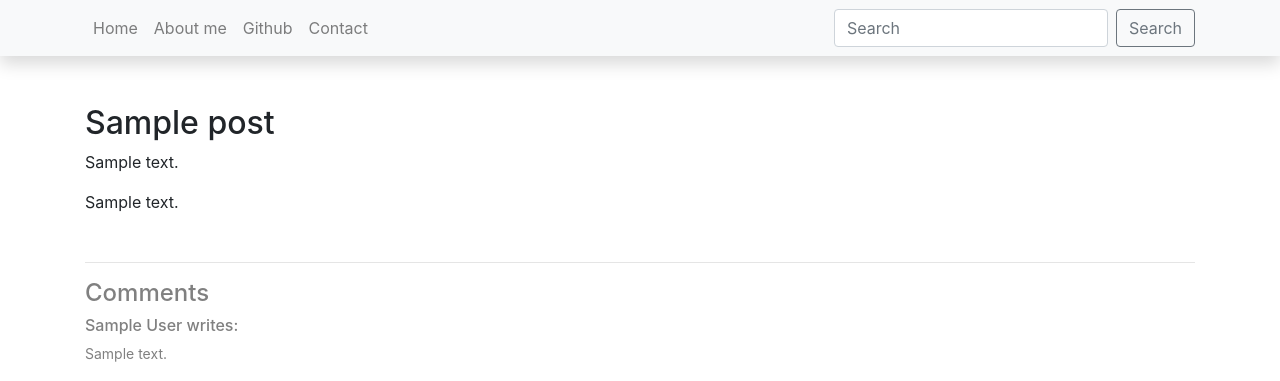
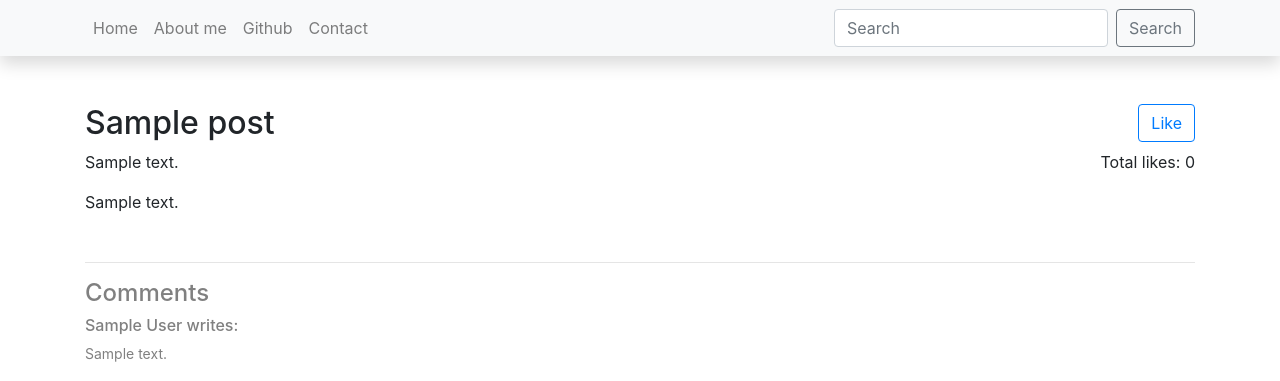
Before and after one commit to rcybulski1122012/django_blog, a Django app: a page that uses templates/base.html in a window 1280 px wide. Shown: the top 381 px of the page. Run offline with Django 3.2, Linux system fonts and the light colour scheme; tables that the repository leaves empty hold one stand-in row (values such as "Sample post"); data that the repository does not hold is empty; some libraries are stand-ins or nearby versions.

Commit message:
Add functionality of liking posts

```diff
--- a/blog/admin.py
+++ b/blog/admin.py
@@ -5,7 +5,7 @@ from blog.models import Post, Comment
 
 @admin.register(Post)
 class PostAdmin(admin.ModelAdmin):
-    list_display = ('title', 'created', 'published')
+    list_display = ('id', 'title', 'created', 'published')
     list_filter = ('created', 'published')
     prepopulated_fields = {'slug': ('title',)}
 
--- a/blog/templates/blog/post_detail.html
+++ b/blog/templates/blog/post_detail.html
@@ -14,8 +14,16 @@
 {% block content %}
   <article class="martor-preview" id="blog post">
     <header>
-      <h2>{{ post.title }}</h2>
-      <p>{{ post.description }}</p>
+      <div class="row">
+        <div class="col-md-8">
+          <h2>{{ post.title }}</h2>
+          <p>{{ post.description }}</p>
+        </div>
+        <div class="col-md-4 text-md-right">
+          <button class="btn btn-outline-primary" id="like">{% if liked %}Unlike{% else %}Like{% endif%}</button>
+          <div class="my-2">Total likes: <span id="total_likes" class="bold">{{ likes }}</span></div>
+        </div>
+      </div>
     </header>
     {{ post.content|safe_markdown }}
   </article>
@@ -41,7 +49,7 @@
     </div>
     {% if comments.count > 5 %}
     <div class="text-center">
-      <button class="btn btn-outline-secondary my-4" onclick="reveal_hidden_comments();" id="all-comments-btn">
+      <button class="btn btn-outline-secondary my-4" id="all-comments-btn">
         All comments
       </button>
     </div>
@@ -64,9 +72,24 @@
         hljs.highlightBlock(block);
     });
 
-    function reveal_hidden_comments(){
+    $('#all-comments-btn').click(function(){
       $('#hidden-comments').removeClass('d-none');
       $('#all-comments-btn').hide();
-    }
+    });
+
+    $('#like').click(function(){
+      total_likes = parseInt($('#total_likes').text());
+      like_or_unlike = $('#like').text()
+      $.post("{% url 'post_like' %}", { post_id: {{ post.id }} }, function(data){
+        if (like_or_unlike == 'Like'){
+          $('#like').text('Unlike');
+        }
+        else {
+          $('#like').text('Like');
+        }
+        $('#total_likes').text(data)
+      });
+    });
+
   </script>
 {% endblock %}
--- a/blog/views.py
+++ b/blog/views.py
@@ -1,12 +1,17 @@
+import redis
+from django.conf import settings
 from django.contrib.postgres.search import TrigramSimilarity
-from django.contrib import messages
 from django.core.paginator import Paginator, PageNotAnInteger, EmptyPage
 from django.http import HttpResponse
 from django.shortcuts import render, get_object_or_404, redirect
 from django.urls import reverse
+from django.views.decorators.http import require_POST
 
 from blog.forms import CommentForm
 from blog.models import Post
+
+
+r = redis.Redis(host=settings.REDIS_HOST, port=settings.REDIS_PORT, db=settings.REDIS_DB)
 
 
 def post_list(request):
@@ -29,6 +34,8 @@ def post_list(request):
 
 def post_detail(request, slug):
     post = get_object_or_404(Post, slug=slug)
+    likes = int(r.get(f'post:{post.id}:likes')or 0)
+    liked = request.session.get(f'like-{post.id}', False)
     if request.method == "POST":
         comment_form = CommentForm(request.POST)
         if comment_form.is_valid():
@@ -38,7 +45,20 @@ def post_detail(request, slug):
             return redirect(reverse('post_detail', args=[post.slug]))
     else:
         comment_form = CommentForm()
-    return render(request, 'blog/post_detail.html', {'post': post, 'comment_form': comment_form})
+    return render(request, 'blog/post_detail.html', {'post': post, 'comment_form': comment_form, 'likes': likes,
+                                                     'liked': liked})
+
+
+@require_POST
+def post_like(request):
+    post_id = request.POST.get('post_id', None)
+    if request.session.get(f'like-{post_id}', False):
+        total_likes = r.decr(f'post:{post_id}:likes')
+        request.session[f'like-{post_id}'] = False
+    else:
+        total_likes = r.incr(f'post:{post_id}:likes')
+        request.session[f'like-{post_id}'] = True
+    return HttpResponse(str(total_likes))
 
 
 def search(request):
--- a/pydk/urls.py
+++ b/pydk/urls.py
@@ -24,6 +24,7 @@ urlpatterns = [
     path('admin/', admin.site.urls),
     path('', views.post_list, name='home'),
     path('search/', views.search, name='search'),
+    path('post_like/', views.post_like, name='post_like'),
     path('<slug:slug>/', views.post_detail, name='post_detail'),
     path('martor/', include('martor.urls')),
 ]
--- a/templates/base.html
+++ b/templates/base.html
@@ -37,7 +37,7 @@
           </li>
 
           <li class="nav-item">
-            <a class="nav-link" href="#">Github</a>
+            <a class="nav-link" href="">Github</a>
           </li>
 
           <li class="nav-item">
```
Also changed, not shown: pydk/settings.py (+12 -2 lines), 2 other files.
